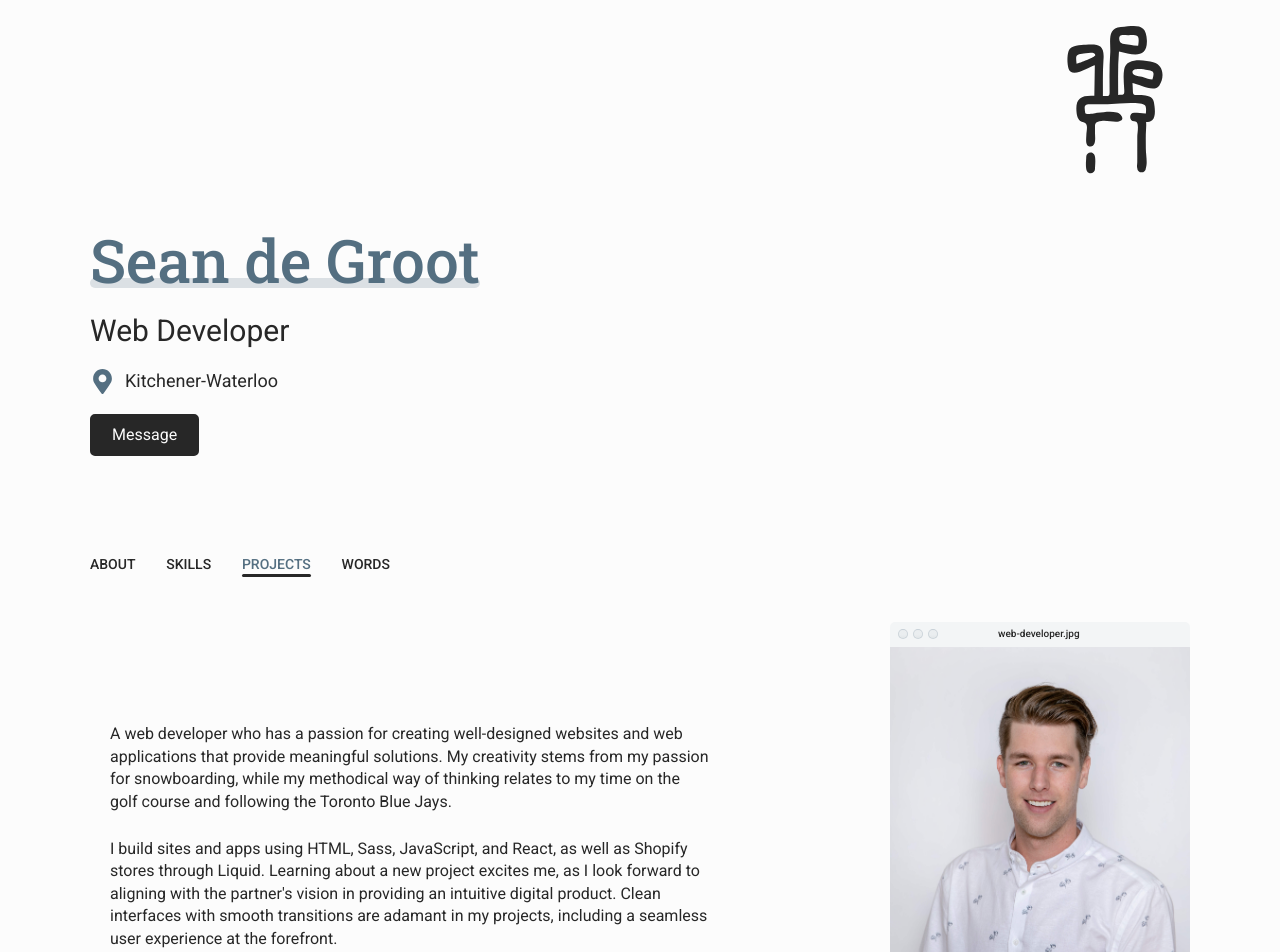
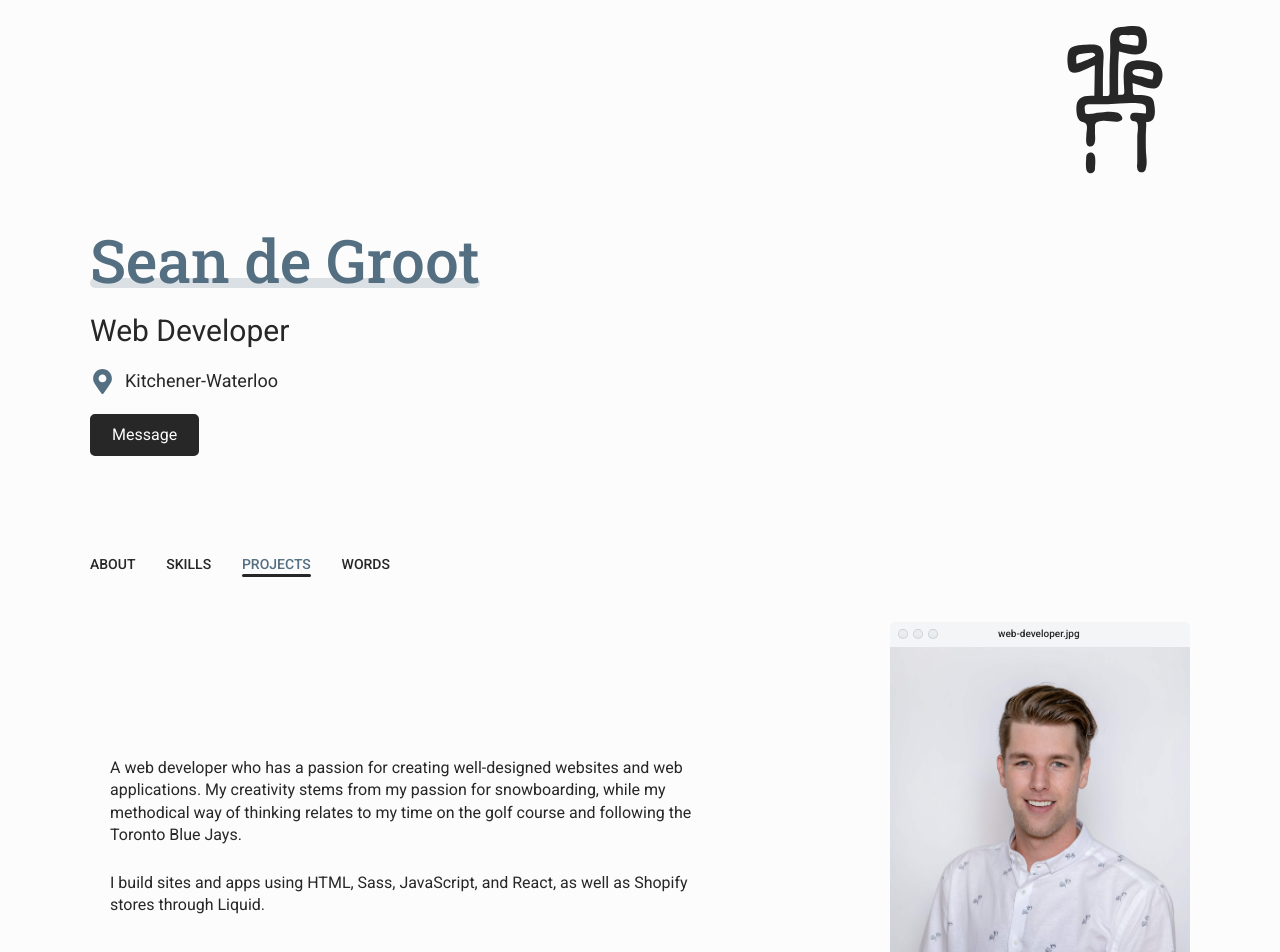
Before and after one commit to seandaniel/portfolio-v3, a React (Create React App) app: page /about in a window 1280 px wide. Shown: the top 952 px of the page. Built offline with nearby package versions, Linux system fonts and the light colour scheme.

Commit message:
About,link change

```diff
--- a/public/index.html
+++ b/public/index.html
@@ -8,15 +8,13 @@
 
   <meta name="viewport" content="width=device-width, initial-scale=1" />
   <meta name="theme-color" content="#fcfcfc" />
-  <meta name="description"
-    content="A web developer who has a passion for creating well-designed websites and web applications that provide meaningful solutions. My creativity stems from my passion for snowboarding, while my methodical way of thinking relates to my time on the golf course and following the Toronto Blue Jays." />
   <link rel="apple-touch-icon" href="%PUBLIC_URL%/favicon.ico" />
 
   <!-- OpenGraph -->
   <meta property="og:url" content="https://www.seandaniel.dev/" />
   <meta property="og:title" content="Sean de Groot • Web Developer" />
   <meta property="og:description"
-    content=" A web developer who has a passion for creating well-designed websites and web applications that provide meaningful solutions." />
+    content=" A web developer who has a passion for creating well-designed websites and web applications." />
   <meta property="og:image" content="https://www.seandaniel.dev/alternateLogo.png" />
 
   <!-- Twitter cards -->
--- a/src/App.js
+++ b/src/App.js
@@ -30,8 +30,8 @@ const App = () => {
           <Suspense fallback={<LoadingAnimation />}>
             <main>
               <Switch>
-                <Route exact path="/about" component={About} />
-                <Route exact path="/skills" component={Skills} />
+                <Route exact path="/about" className="about" component={About} />
+                <Route exact path="/skills" className="skills" component={Skills} />
                 <Route exact path="/" component={Projects} />
                 <Route exact path="/git-check" component={GitCheck} aria-label="View Git Check"/>
                 <Route exact path="/the-specific-press" component={TheSpecificPress} aria-label="View The Specific Press"/>
--- a/src/Components/About/About.js
+++ b/src/Components/About/About.js
@@ -1,4 +1,6 @@
 import React from 'react';
+import { Route } from 'react-router-dom';
+import { Link } from 'react-router-dom';
 
 import './about.scss';
 
@@ -9,8 +11,8 @@ const About = () => {
   return (
     <section className="p-img-container">
       <div className="p-container">
-        <p>A web developer who has a passion for creating well-designed websites and web applications that provide meaningful solutions. My creativity stems from my passion for snowboarding, while my methodical way of thinking relates to my time on the golf course and following the Toronto Blue Jays.</p>
-        <p>I build sites and apps using HTML, Sass, JavaScript, and React, as well as Shopify stores through Liquid. Learning about a new project excites me, as I look forward to aligning with the partner's vision in providing an intuitive digital product. Clean interfaces with smooth transitions are adamant in my projects, including a seamless user experience at the forefront.</p>
+        <p>A web developer who has a passion for creating well-designed websites and web applications. My creativity stems from my passion for snowboarding, while my methodical way of thinking relates to my time on the golf course and following the Toronto Blue Jays.</p>
+        <p>I build sites and apps using HTML, Sass, JavaScript, and React, as well as Shopify stores through Liquid.</p>
       </div>
       <div className="img-container">
         <div className="toolbar">
--- a/src/Components/About/about.scss
+++ b/src/Components/About/about.scss
@@ -10,6 +10,16 @@
     p:first-child {
       margin-bottom: 25px;
     }
+  }
+}
+
+.p-img-container p:last-child a {
+  color: $secondaryColor;
+  text-decoration: underline;
+  transition: color .35s;
+  &:hover,
+  &:focus {
+    color: $primaryColor;
   }
 }
 
--- a/src/Components/Footer/Footer.js
+++ b/src/Components/Footer/Footer.js
@@ -12,7 +12,7 @@ const Footer = () => {
       <div className="wrapper">
         <div className="footer-container">
           <ul className="icons-ul">
-            <li><a href="https://www.linkedin.com/in/sean-de-groot/" target="_blank" rel="noopener noreferrer" aria-label="Linked In"><FaLinkedin /></a></li>
+            <li><a href="https://linkedin.com/in/sean-de-groot/" target="_blank" rel="noopener noreferrer" aria-label="Linked In"><FaLinkedin /></a></li>
             <li><a href="https://github.com/seandaniel" target="_blank" rel="noopener noreferrer" aria-label="Twitter"><FaGithub /></a></li>
             <li><a href="https://twitter.com/seandanieldev" target="_blank" rel="noopener noreferrer" aria-label="GitHub"><FaTwitter /></a></li>
             <li><a href="https://medium.com/@seandanieldev" target="_blank" rel="noopener noreferrer" aria-label="Medium"><FaMedium /></a></li>
```
